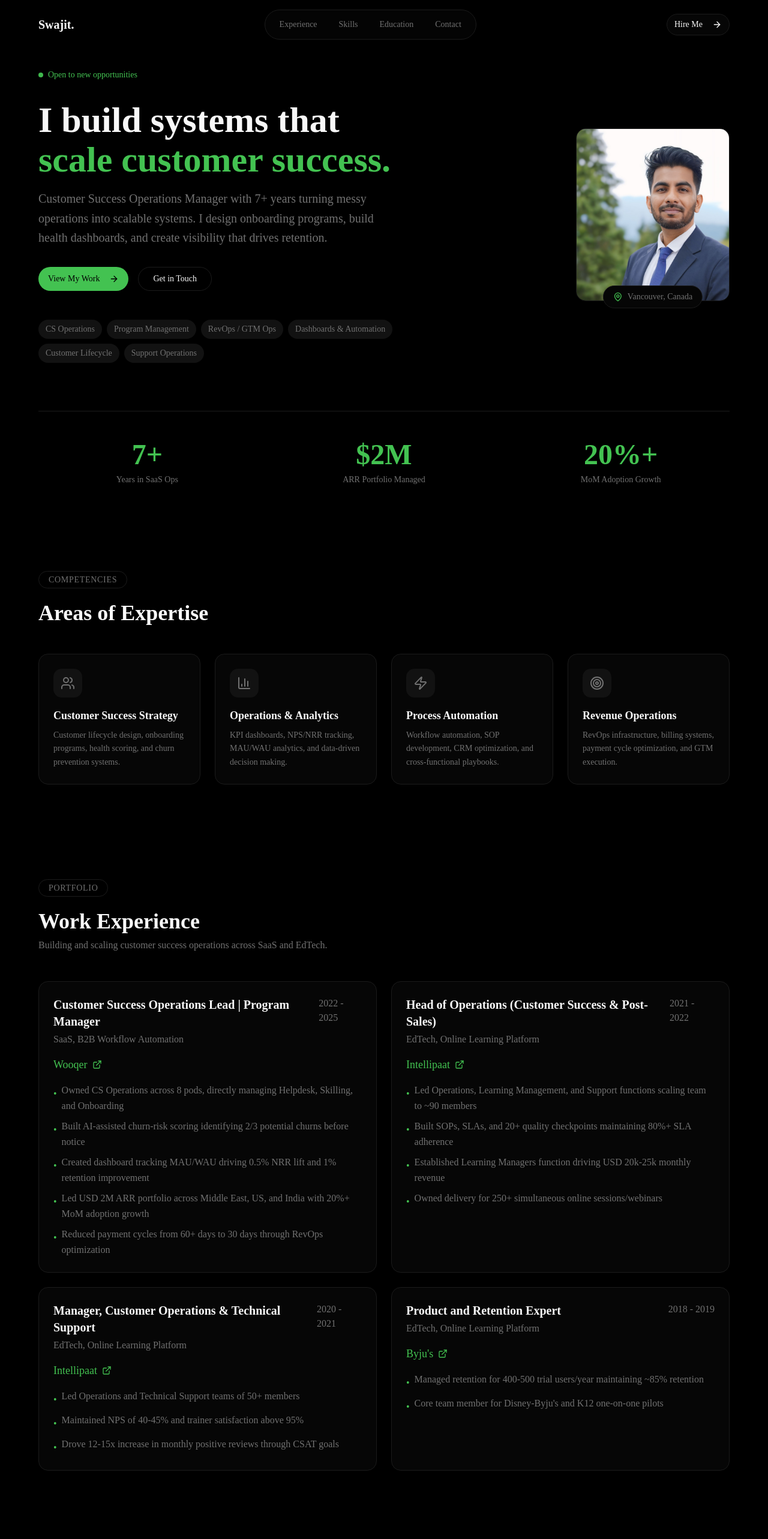
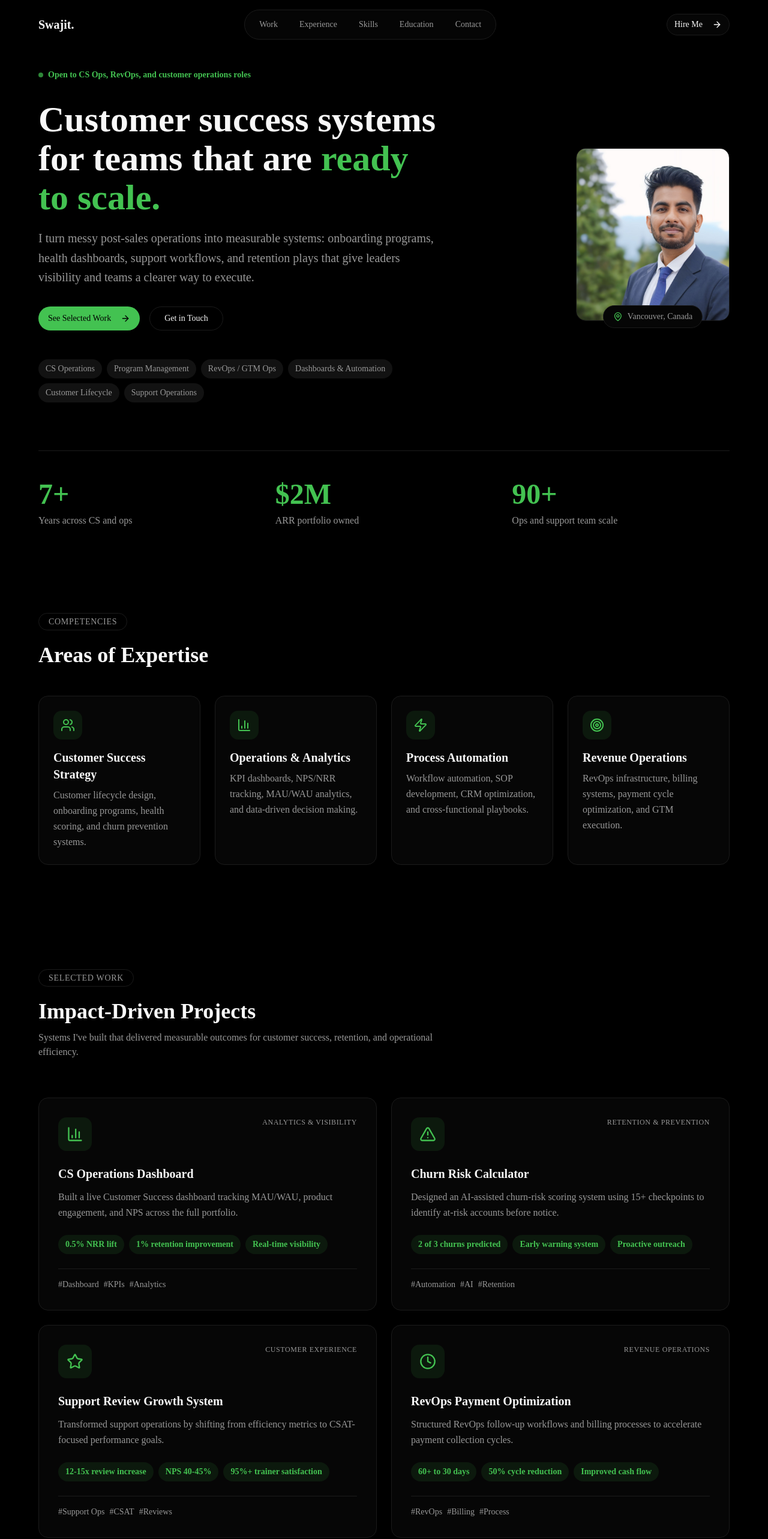
Before and after one commit to swajitp/portfolio_vercel, a Next.js app: page / in a window 1280 px wide. Shown: the top 2566 px of the page at 60% size. Built offline with nearby package versions, Linux system fonts and the light colour scheme.

Commit message:
Improve portfolio design and content flow

```diff
--- a/app/globals.css
+++ b/app/globals.css
@@ -15,7 +15,7 @@
   --secondary: oklch(0.18 0 0);
   --secondary-foreground: oklch(0.85 0 0);
   --muted: oklch(0.18 0 0);
-  --muted-foreground: oklch(0.55 0 0);
+  --muted-foreground: oklch(0.68 0 0);
   --accent: oklch(0.72 0.19 145);
   --accent-foreground: oklch(0 0 0);
   --destructive: oklch(0.577 0.245 27.325);
@@ -51,7 +51,7 @@
   --secondary: oklch(0.18 0 0);
   --secondary-foreground: oklch(0.85 0 0);
   --muted: oklch(0.18 0 0);
-  --muted-foreground: oklch(0.55 0 0);
+  --muted-foreground: oklch(0.68 0 0);
   --accent: oklch(0.72 0.19 145);
   --accent-foreground: oklch(0 0 0);
   --destructive: oklch(0.396 0.141 25.723);
--- a/app/page.tsx
+++ b/app/page.tsx
@@ -1,6 +1,7 @@
 import { Header } from "@/components/header";
 import { HeroSection } from "@/components/hero-section";
 import { CompetenciesSection } from "@/components/competencies-section";
+import { CaseStudiesSection } from "@/components/case-studies-section";
 import { ExperienceSection } from "@/components/experience-section";
 import { EducationSection } from "@/components/education-section";
 import { ContactSection } from "@/components/contact-section";
@@ -12,6 +13,7 @@ export default function Home() {
       <Header />
       <HeroSection />
       <CompetenciesSection />
+      <CaseStudiesSection />
       <ExperienceSection />
       <EducationSection />
       <ContactSection />
--- a/components/case-studies-section.tsx
+++ b/components/case-studies-section.tsx
@@ -75,7 +75,7 @@ export function CaseStudiesSection() {
                 {study.title}
               </h3>
 
-              <p className="text-muted-foreground text-sm leading-relaxed mb-6">
+              <p className="text-muted-foreground text-base leading-relaxed mb-6">
                 {study.description}
               </p>
 
@@ -83,7 +83,7 @@ export function CaseStudiesSection() {
                 {study.metrics.map((metric) => (
                   <span
                     key={metric}
-                    className="px-3 py-1 text-xs font-medium text-primary bg-primary/10 rounded-full"
+                    className="px-3 py-1.5 text-sm font-semibold text-primary bg-primary/10 rounded-full"
                   >
                     {metric}
                   </span>
@@ -94,7 +94,7 @@ export function CaseStudiesSection() {
                 {study.tags.map((tag) => (
                   <span
                     key={tag}
-                    className="text-xs text-muted-foreground"
+                    className="text-sm text-muted-foreground"
                   >
                     #{tag}
                   </span>
--- a/components/competencies-section.tsx
+++ b/components/competencies-section.tsx
@@ -29,7 +29,7 @@ const competencies = [
 
 export function CompetenciesSection() {
   return (
-    <section className="py-20 px-6">
+    <section id="skills" className="py-20 px-6">
       <div className="max-w-6xl mx-auto">
         <div className="mb-12">
           <span className="text-sm text-muted-foreground tracking-wider uppercase border border-border rounded-full px-4 py-1.5">
@@ -46,13 +46,13 @@ export function CompetenciesSection() {
               key={item.title}
               className="bg-card border border-border rounded-2xl p-6 hover:border-primary/50 transition-colors"
             >
-              <div className="w-12 h-12 rounded-xl bg-secondary flex items-center justify-center mb-4">
-                <item.icon className="w-6 h-6 text-muted-foreground" />
+              <div className="w-12 h-12 rounded-xl bg-primary/10 flex items-center justify-center mb-4">
+                <item.icon className="w-6 h-6 text-primary" />
               </div>
-              <h3 className="text-lg font-semibold text-foreground mb-2">
+              <h3 className="text-xl font-semibold text-foreground mb-2">
                 {item.title}
               </h3>
-              <p className="text-sm text-muted-foreground leading-relaxed">
+              <p className="text-base text-muted-foreground leading-relaxed">
                 {item.description}
               </p>
             </div>
--- a/components/experience-section.tsx
+++ b/components/experience-section.tsx
@@ -7,6 +7,7 @@ interface ExperienceItem {
   role: string;
   period: string;
   type: string;
+  metrics: string[];
   highlights: string[];
 }
 
@@ -16,6 +17,7 @@ const experiences: ExperienceItem[] = [
     role: "Customer Success Operations Lead | Program Manager",
     period: "2022 - 2025",
     type: "SaaS, B2B Workflow Automation",
+    metrics: ["$2M ARR", "20%+ MoM growth", "60 to 30 day payment cycle"],
     highlights: [
       "Owned CS Operations across 8 pods, directly managing Helpdesk, Skilling, and Onboarding",
       "Built AI-assisted churn-risk scoring identifying 2/3 potential churns before notice",
@@ -29,6 +31,7 @@ const experiences: ExperienceItem[] = [
     role: "Head of Operations (Customer Success & Post-Sales)",
     period: "2021 - 2022",
     type: "EdTech, Online Learning Platform",
+    metrics: ["~90 member org", "80%+ SLA adherence", "USD 20k-25k monthly revenue"],
     highlights: [
       "Led Operations, Learning Management, and Support functions scaling team to ~90 members",
       "Built SOPs, SLAs, and 20+ quality checkpoints maintaining 80%+ SLA adherence",
@@ -41,6 +44,7 @@ const experiences: ExperienceItem[] = [
     role: "Manager, Customer Operations & Technical Support",
     period: "2020 - 2021",
     type: "EdTech, Online Learning Platform",
+    metrics: ["50+ team members", "40-45% NPS", "12-15x review growth"],
     highlights: [
       "Led Operations and Technical Support teams of 50+ members",
       "Maintained NPS of 40-45% and trainer satisfaction above 95%",
@@ -52,6 +56,7 @@ const experiences: ExperienceItem[] = [
     role: "Product and Retention Expert",
     period: "2018 - 2019",
     type: "EdTech, Online Learning Platform",
+    metrics: ["400-500 trial users/year", "~85% retention", "K12 pilot launch"],
     highlights: [
       "Managed retention for 400-500 trial users/year maintaining ~85% retention",
       "Core team member for Disney-Byju's and K12 one-on-one pilots",
@@ -65,7 +70,7 @@ export function ExperienceSection() {
       <div className="max-w-6xl mx-auto">
         <div className="mb-12">
           <span className="text-sm text-muted-foreground tracking-wider uppercase border border-border rounded-full px-4 py-1.5">
-            PORTFOLIO
+            EXPERIENCE
           </span>
           <h2 className="text-3xl sm:text-4xl font-bold text-foreground mt-6">
             Work Experience
@@ -96,7 +101,18 @@ export function ExperienceSection() {
                 <ExternalLink className="w-4 h-4 text-primary" />
               </div>
 
-              <ul className="space-y-2">
+              <div className="flex flex-wrap gap-2 mb-5">
+                {exp.metrics.map((metric) => (
+                  <span
+                    key={metric}
+                    className="px-3 py-1.5 text-sm font-semibold text-primary bg-primary/10 rounded-full"
+                  >
+                    {metric}
+                  </span>
+                ))}
+              </div>
+
+              <ul className="space-y-3">
                 {exp.highlights.map((highlight, i) => (
                   <li
                     key={i}
--- a/components/header.tsx
+++ b/components/header.tsx
@@ -5,6 +5,7 @@ import { Button } from "@/components/ui/button";
 import { ArrowRight } from "lucide-react";
 
 const navItems = [
+  { label: "Work", href: "#case-studies" },
   { label: "Experience", href: "#experience" },
   { label: "Skills", href: "#skills" },
   { label: "Education", href: "#education" },
@@ -22,7 +23,7 @@ export function Header() {
           Swajit.
         </Link>
 
-        <div className="hidden md:flex items-center gap-1 bg-card/80 backdrop-blur-md rounded-full px-2 py-1.5 border border-border">
+        <div className="hidden md:flex items-center gap-1 bg-card/90 backdrop-blur-md rounded-full px-2 py-1.5 border border-border shadow-lg shadow-black/20">
           {navItems.map((item) => (
             <Link
               key={item.href}
--- a/components/hero-section.tsx
+++ b/components/hero-section.tsx
@@ -5,9 +5,9 @@ import { Button } from "@/components/ui/button";
 import { MapPin, ArrowRight } from "lucide-react";
 
 const stats = [
-  { value: "7+", label: "Years in SaaS Ops" },
-  { value: "$2M", label: "ARR Portfolio Managed" },
-  { value: "20%+", label: "MoM Adoption Growth" },
+  { value: "7+", label: "Years across CS and ops" },
+  { value: "$2M", label: "ARR portfolio owned" },
+  { value: "90+", label: "Ops and support team scale" },
 ];
 
 const skills = [
@@ -25,20 +25,20 @@ export function HeroSection() {
       <div className="max-w-6xl mx-auto">
         <div className="flex flex-col lg:flex-row lg:items-center lg:justify-between gap-12 lg:gap-16">
           <div className="flex-1 max-w-2xl">
-            <div className="inline-flex items-center gap-2 text-primary text-sm font-medium mb-8">
+            <div className="inline-flex items-center gap-2 text-primary text-sm font-semibold mb-8">
               <span className="w-2 h-2 bg-primary rounded-full animate-pulse" />
-              Open to new opportunities
+              Open to CS Ops, RevOps, and customer operations roles
             </div>
 
-            <h1 className="text-4xl sm:text-5xl lg:text-6xl font-bold text-foreground mb-4 leading-[1.1]">
-              I build systems that<br />
-              <span className="text-primary">scale customer success.</span>
+            <h1 className="text-4xl sm:text-5xl lg:text-6xl font-bold text-foreground mb-5 leading-[1.08]">
+              Customer success systems for teams that are
+              <span className="text-primary"> ready to scale.</span>
             </h1>
 
-            <p className="text-xl text-muted-foreground mb-8 max-w-xl leading-relaxed">
-              Customer Success Operations Manager with 7+ years turning messy operations into
-              scalable systems. I design onboarding programs, build health dashboards, and
-              create visibility that drives retention.
+            <p className="text-xl text-muted-foreground mb-8 max-w-2xl leading-relaxed">
+              I turn messy post-sales operations into measurable systems: onboarding programs,
+              health dashboards, support workflows, and retention plays that give leaders
+              visibility and teams a clearer way to execute.
             </p>
 
             <div className="flex flex-wrap gap-4 mb-12">
@@ -48,7 +48,7 @@ export function HeroSection() {
                 className="bg-primary text-primary-foreground hover:bg-primary/90 rounded-full"
               >
                 <a href="#case-studies">
-                  View My Work
+                  See Selected Work
                   <ArrowRight className="ml-2 h-4 w-4" />
                 </a>
               </Button>
@@ -94,13 +94,13 @@ export function HeroSection() {
         </div>
 
         <div className="mt-20 pt-12 border-t border-border">
-          <div className="grid grid-cols-3 gap-8">
+          <div className="grid grid-cols-1 sm:grid-cols-3 gap-6 sm:gap-8">
             {stats.map((stat) => (
-              <div key={stat.label} className="text-center">
+              <div key={stat.label} className="text-center sm:text-left">
                 <div className="text-4xl sm:text-5xl font-bold text-primary mb-2">
                   {stat.value}
                 </div>
-                <div className="text-sm text-muted-foreground">
+                <div className="text-base text-muted-foreground">
                   {stat.label}
                 </div>
               </div>
```
Also changed, not shown: components/contact-section.tsx (+14 -12 lines), components/education-section.tsx (+5 -5 lines), 1 other file (tests, documents, lock files or other folders).
